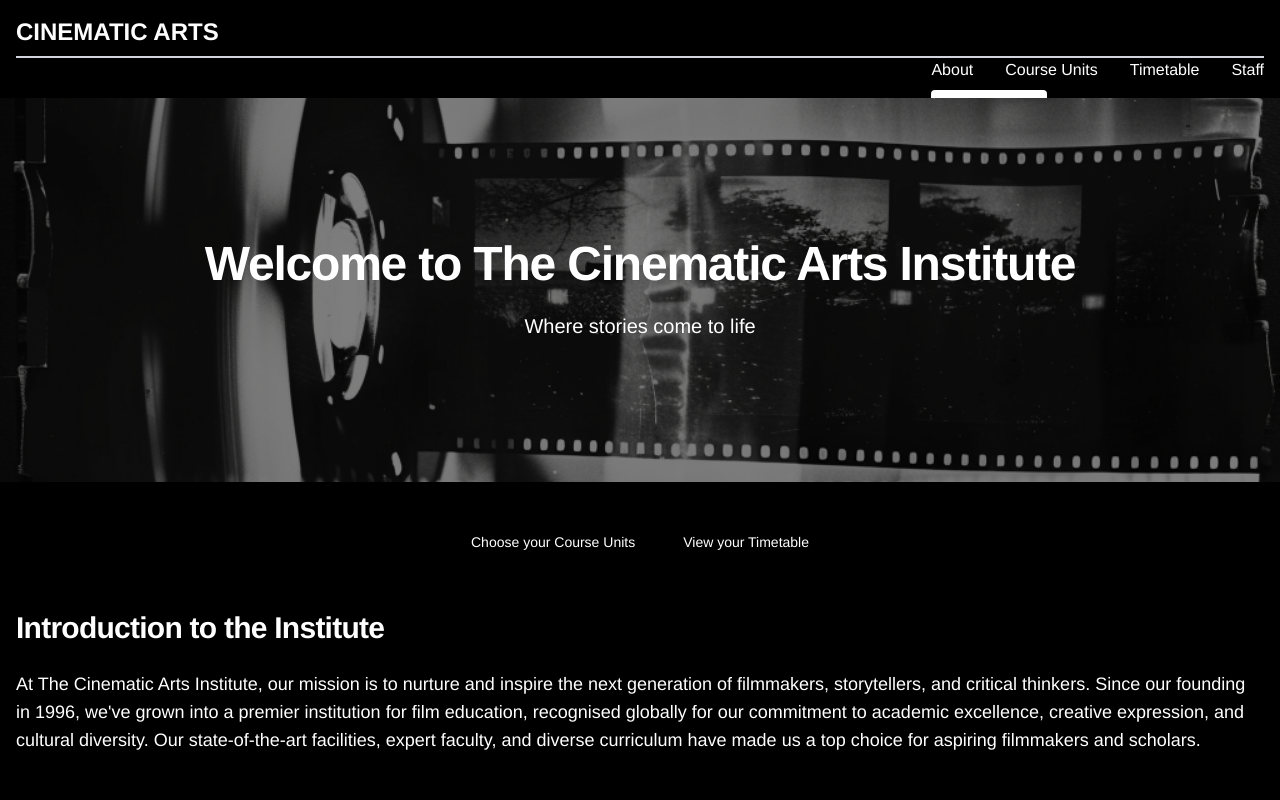
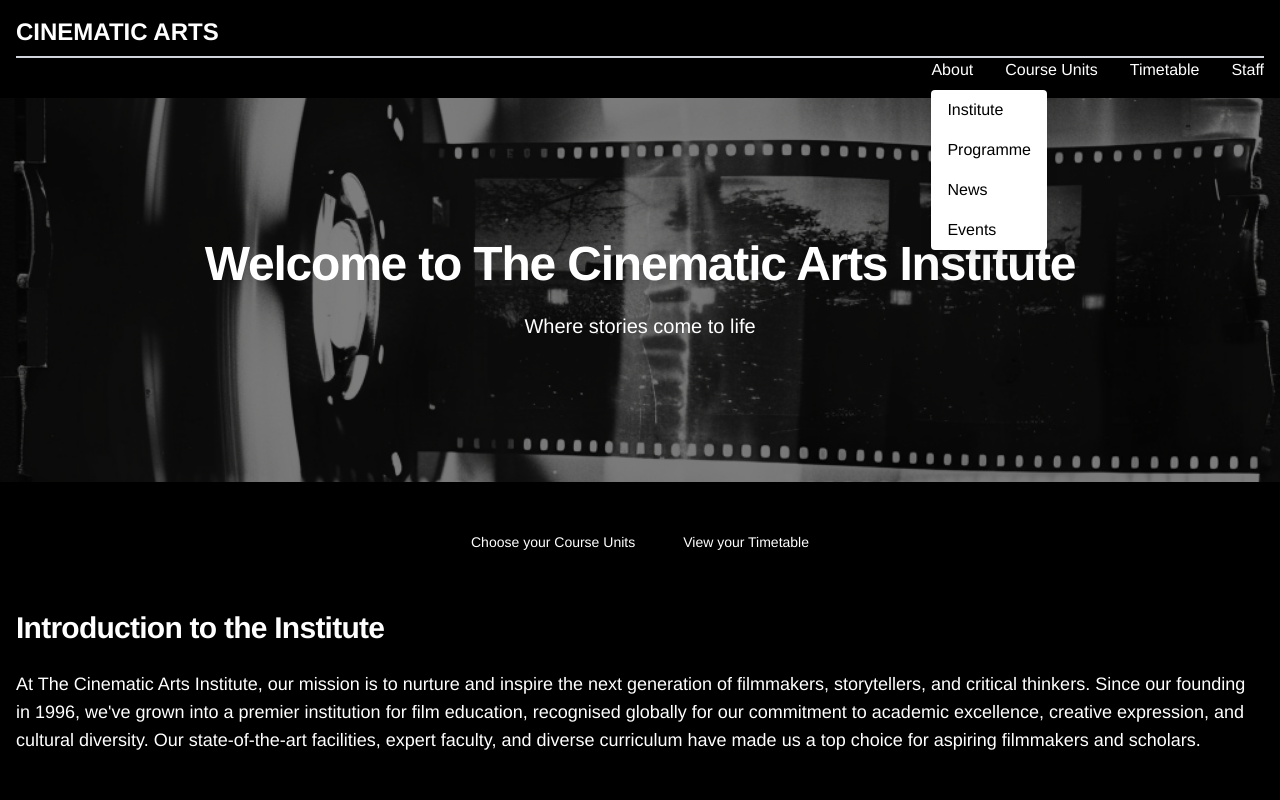
Before and after one commit to jaycee808/cinematic-arts, a Next.js app: page / in a window 1280 px wide. Both pictures are taken after a click on the button "About". Shown: the top 800 px of the page. Built offline with nearby package versions, Linux system fonts and the light colour scheme.

Commit message:
added z index to navbar

```diff
--- a/components/NavBar.jsx
+++ b/components/NavBar.jsx
@@ -17,7 +17,7 @@ const NavBar = () => {
                     <Link href="/">CINEMATIC ARTS</Link>
                 </div>
                 <div className="flex justify-end items-center space-x-8">
-                    <div className="relative">
+                    <div className="relative z-50">
                         <button
                             onClick={toggleAboutDropdown}
                             className="hover:text-gray-400"
@@ -27,14 +27,14 @@ const NavBar = () => {
                         {aboutDropdown && (
                             <div className="absolute bg-white text-black mt-2 rounded shadow-lg">
                                 <Link href="/about/institute" className="block px-4 py-2 hover:bg-gray-200">
-                                    About the Institute
+                                    Institute
                                 </Link>
                                 <div className="relative">
                                     <button
                                         onClick={toggleProgrammeDropdown}
                                         className="block w-full text-left px-4 py-2 hover:bg-gray-200"
                                     >
-                                        About the Programme
+                                        Programme
                                     </button>
                                     {programmeDropdown && (
                                         <div className="absolute left-full top-0 bg-white text-black mt-2 rounded shadow-lg">
```
